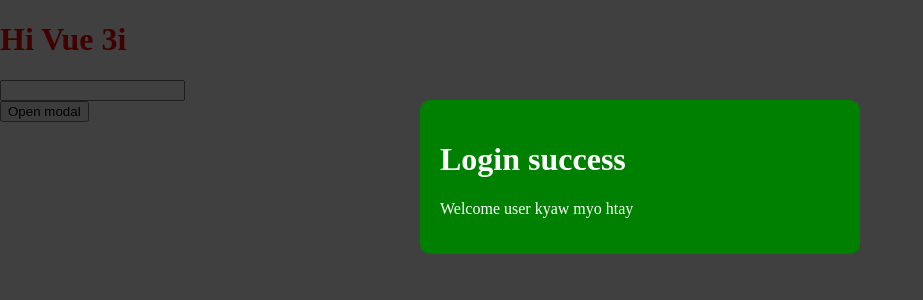
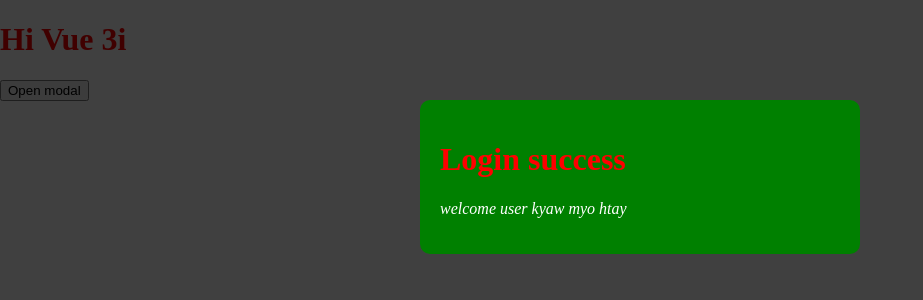
Before and after one commit to KyawMyoHtay2004/-Vue-Cli8-teleport-and-homework, a Vue app: page / in a window 1280 px wide. Both pictures are taken after a click on the button "Open modal". Shown: the top 300 px of the page, without its empty margins (0-923 px from the left). Built offline with nearby package versions, Linux system fonts and the light colour scheme.

Commit message:
Vue Cli7 Slots

```diff
--- a/src/App.vue
+++ b/src/App.vue
@@ -1,13 +1,10 @@
 <template>
   <h1 ref="greet">Hi {{ title }}i</h1>
-  <input type="text" ref="name" />
   <div v-if="showModal">
-    <Modal
-      :header="header"
-      :content="content"
-      :theme="theme"
-      @close="showModal = false"
-    />
+    <Modal :theme="theme" @close="showModal = false">
+      <h1>Login success</h1>
+      <p>welcome user kyaw myo htay</p>
+    </Modal>
   </div>
   <!-- <button @click="clickHandler">Click</button> -->
   <button @click="showModal = true">Open modal</button>
--- a/src/components/CustomModal.vue
+++ b/src/components/CustomModal.vue
@@ -4,8 +4,7 @@
       class="modal"
       :class="{ success: theme === 'success', danger: theme === 'delete' }"
     >
-      <h1>{{ header }}</h1>
-      <p>{{ content }}</p>
+      <slot>default</slot>
     </div>
   </div>
 </template>
```
